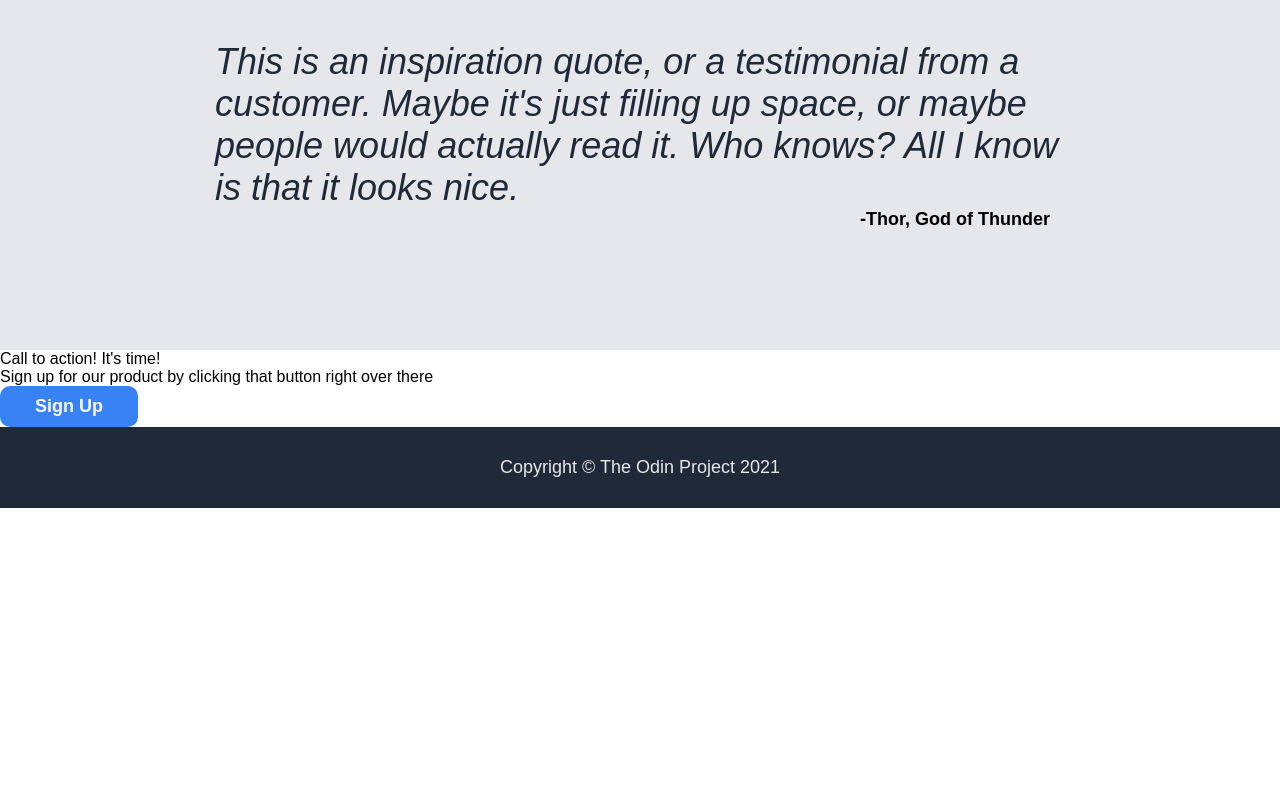
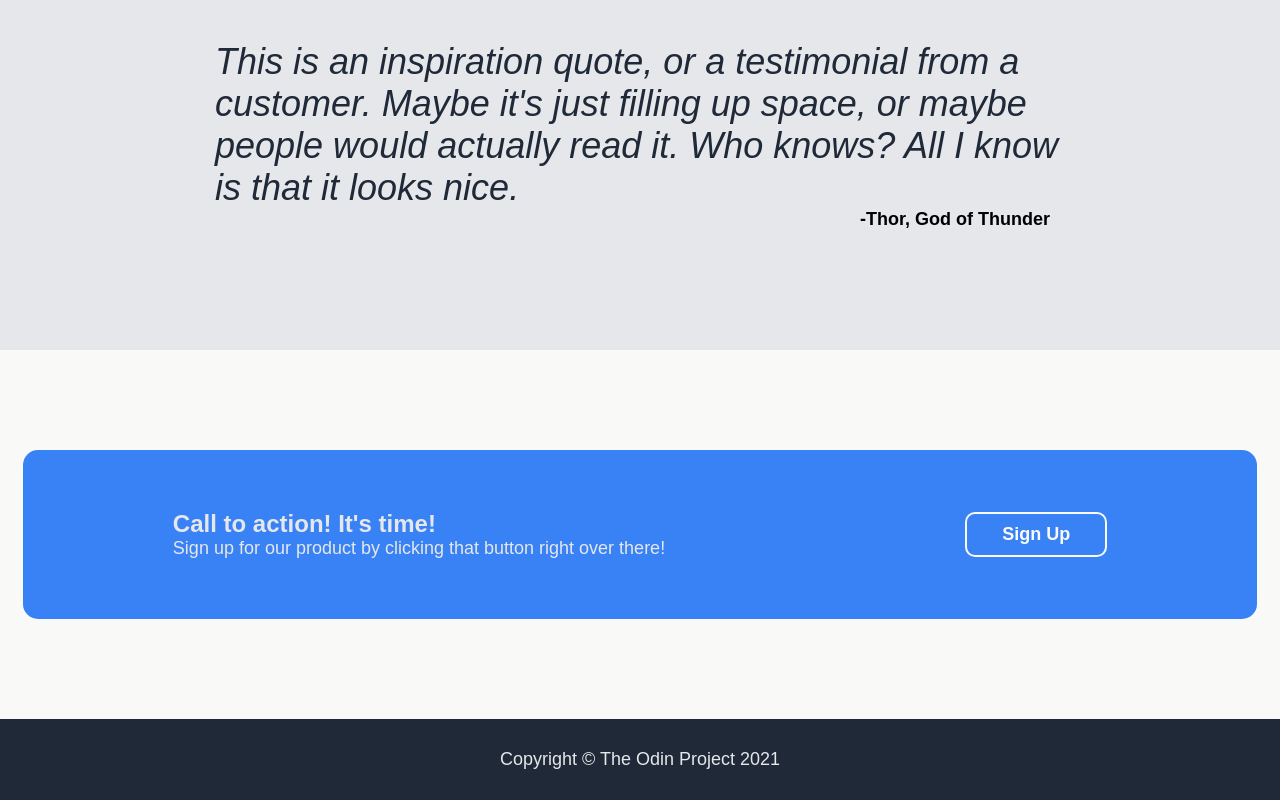
Before and after one commit to davidumoru/landing-page, a plain HTML site: page index.html in a window 1280 px wide. Shown: the part 1342-2142 px from the top of the page. Before the commit the page ends 1850 px from the top, so only its background shows below. Drawn offline with Linux system fonts and the light colour scheme.

Commit message:
Add Banner with Sign Up Button to Section Four Using Flex

```diff
--- a/index.html
+++ b/index.html
@@ -70,9 +70,13 @@
     </div>
 
     <div class="section-four">
-        <div>Call to action! It's time!</div>
-        <div>Sign up for our product by clicking that button right over there</div>
-        <button>Sign Up</button>
+        <div class="banner">
+            <div>
+                <div class="banner-main">Call to action! It's time!</div>
+                <div class="banner-secondary">Sign up for our product by clicking that button right over there!</div>
+            </div>
+            <button>Sign Up</button>
+        </div>
     </div>
 
     <div class="footer">
--- a/style.css
+++ b/style.css
@@ -63,7 +63,7 @@ img {
     width: auto;
 }
 
-button {
+.hero-container button {
     background-color: #3882f6;
     font-size: 18px;
     font-weight: bold;
@@ -123,6 +123,43 @@ button {
     padding-left: 630px;
 }
 
+.section-four {
+    display: flex;
+    padding: 100px 0;
+    background-color: #f9faf8;
+    justify-content: center;
+    align-items: center;
+}
+.banner {
+    display: flex;
+    background-color: #3882f6;
+    padding: 60px 150px;
+    border-radius: 15px;
+    align-items: center;
+    gap: 300px;
+}
+
+.banner-main {
+    color: #e5e7eb;
+    font-size: 24px;
+    font-weight: bold;
+}
+
+.banner-secondary {
+    color: #e5e7eb;
+    font-size: 18px;
+}
+
+.banner button {
+    background-color: #3882f6;
+    font-size: 18px;
+    font-weight: bold;
+    color: #f9faf8;
+    padding: 10px 35px;
+    border: 2px solid #f9faf8;
+    border-radius: 10px;
+}
+
 .footer {
     display: flex;
     background-color: #1F2937;
```
